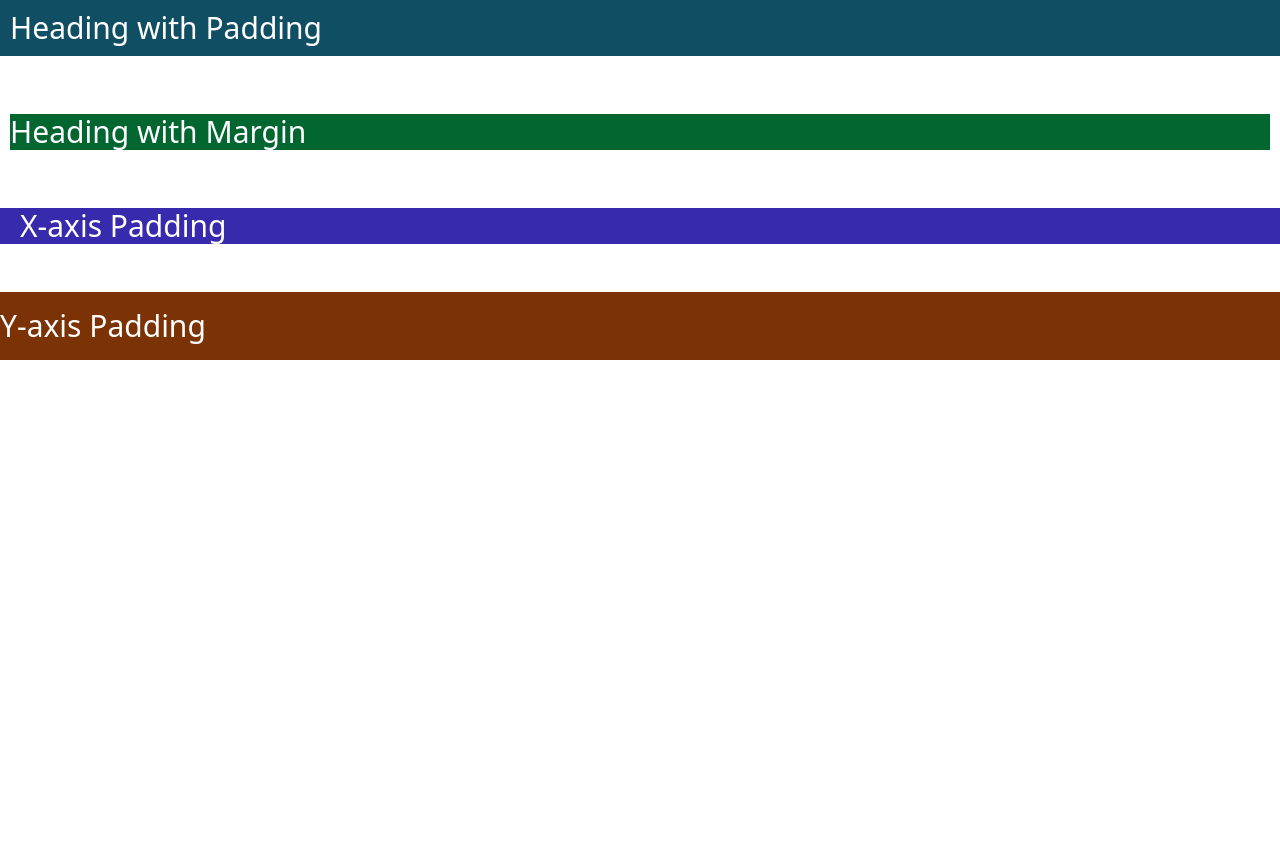
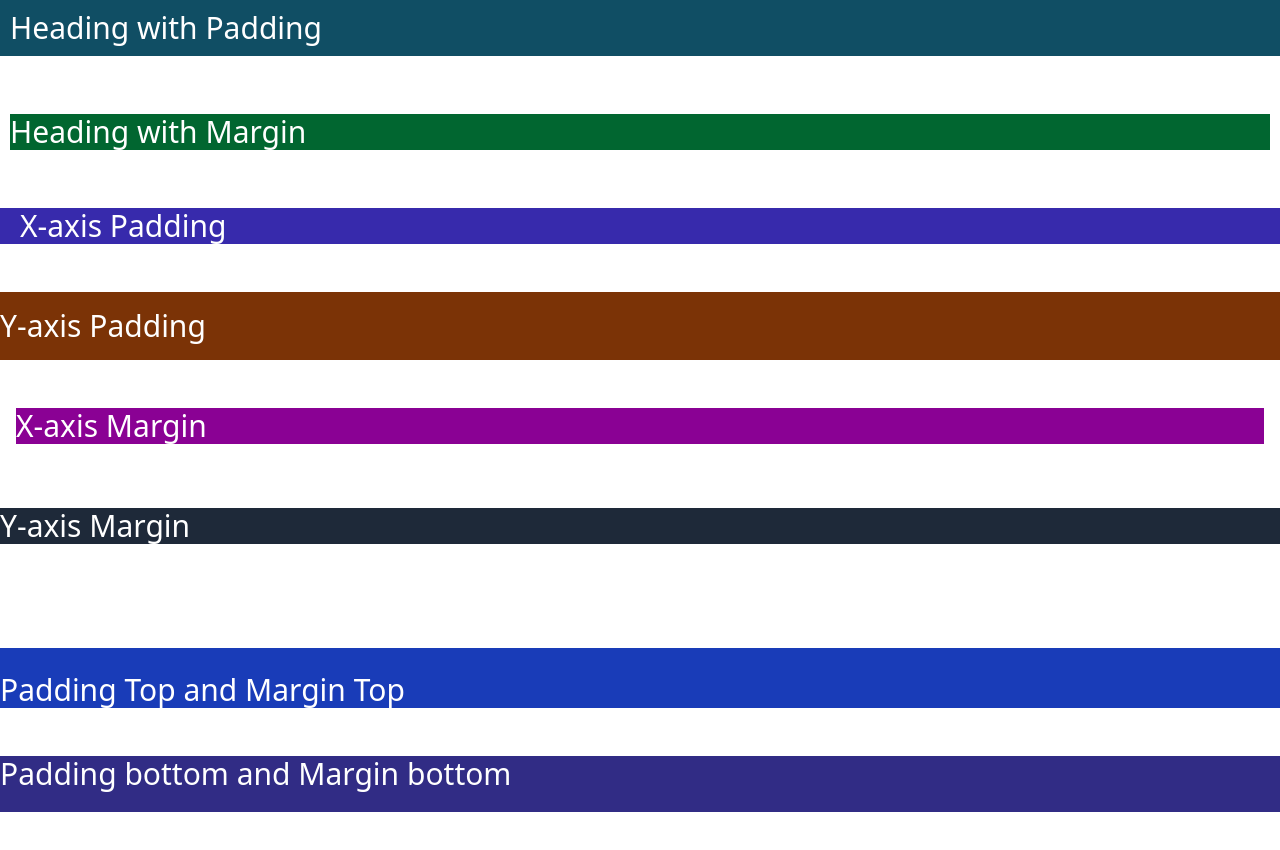
Before and after one commit to khannsameer/Tailwind-CSS, a website: page marginAndPadding.html in a window 1280 px wide. Before the commit the page ends 800 px from the top, so only its background shows below. Drawn offline with Linux system fonts and the light colour scheme.

Commit message:
modified in marginAndPadding file

```diff
--- a/marginAndPadding.html
+++ b/marginAndPadding.html
@@ -17,5 +17,21 @@
     <br />
     <br />
     <h1 class="text-3xl bg-amber-900 text-white py-4">Y-axis Padding</h1>
+    <br />
+    <br />
+    <h1 class="text-3xl bg-fuchsia-800 text-white mx-4">X-axis Margin</h1>
+    <br />
+    <br />
+    <h1 class="text-3xl bg-gray-800 text-white my-4">Y-axis Margin</h1>
+    <br />
+    <br />
+    <h1 class="text-3xl bg-blue-800 text-white pt-6 mt-10">
+      Padding Top and Margin Top
+    </h1>
+    <br />
+    <br />
+    <h1 class="text-3xl bg-indigo-900 text-white pb-5 mb-20">
+      Padding bottom and Margin bottom
+    </h1>
   </body>
 </html>
```
Also changed, not shown: src/output.css.
